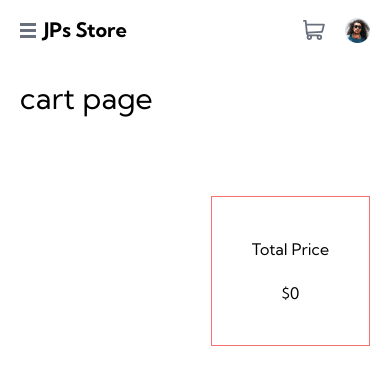
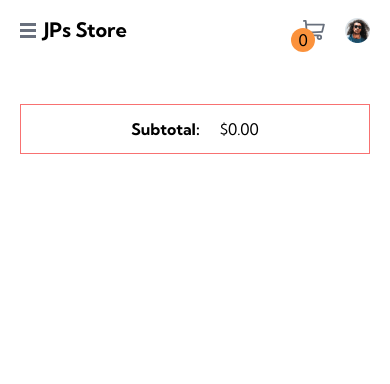
Before and after one commit to jppoullet/fake-ecommerce-page, a React (Vite) app: page /CartPage in a window 390 px wide. Shown: the top 384 px of the page. Built offline with nearby package versions, Linux system fonts and the light colour scheme.

Commit message:
navbar and cart functional for mobile

```diff
--- a/src/components/Navbar.jsx
+++ b/src/components/Navbar.jsx
@@ -1,11 +1,13 @@
-import React, { useState } from "react";
+import React, { useContext, useState } from "react";
 import menuIcon from "../assets/ecommerce-product-page-main/images/icon-menu.svg";
 import cartIcon from "../assets/ecommerce-product-page-main/images/icon-cart.svg";
 import acctImage from "../assets/ecommerce-product-page-main/images/image-avatar.png";
 import { Link } from "react-router-dom";
+import { CartContext } from "./Context";
 
 const Navbar = ({ setRenderedData, data }) => {
   const [isOpen, setIsOpen] = useState(false);
+  const { cartItems, setCartItems } = useContext(CartContext);
 
   const menuHandler = () => {
     setIsOpen(!isOpen);
@@ -40,18 +42,19 @@ const Navbar = ({ setRenderedData, data }) => {
   return (
     <nav className="bg-white">
       {/* Mobile Navbar */}
-      <div className="md:hidden py-4 fixed bg-white w-full top-0 left-0 right-0 px-5 flex justify-between">
+      <div className="md:hidden py-4 fixed bg-white w-full top-0 left-0 right-0 px-5 flex justify-between items-center z-50">
         <div className="flex items-center gap-2">
           <button>
             <img src={menuIcon} alt="menuButton" onClick={menuHandler} />
           </button>
           <h1 className="text-xl font-bold">
-            <a href="/">JPs Store</a>
+            <Link to="/">JPs Store</Link>
           </h1>
-        </div>{" "}
+        </div>
+
         <div className="flex items-center gap-5">
           {/* cart button */}
-          <Link to="/Cart">
+          <Link to="/CartPage">
             <svg
               xmlns="http://www.w3.org/2000/svg"
               className="fill-darkGrayishBlue"
@@ -60,6 +63,9 @@ const Navbar = ({ setRenderedData, data }) => {
             >
               <path d="M20.925 3.641H3.863L3.61.816A.896.896 0 0 0 2.717 0H.897a.896.896 0 1 0 0 1.792h1l1.031 11.483c.073.828.52 1.726 1.291 2.336C2.83 17.385 4.099 20 6.359 20c1.875 0 3.197-1.87 2.554-3.642h4.905c-.642 1.77.677 3.642 2.555 3.642a2.72 2.72 0 0 0 2.717-2.717 2.72 2.72 0 0 0-2.717-2.717H6.365c-.681 0-1.274-.41-1.53-1.009l14.321-.842a.896.896 0 0 0 .817-.677l1.821-7.283a.897.897 0 0 0-.87-1.114ZM6.358 18.208a.926.926 0 0 1 0-1.85.926.926 0 0 1 0 1.85Zm10.015 0a.926.926 0 0 1 0-1.85.926.926 0 0 1 0 1.85Zm2.021-7.243-13.8.81-.57-6.341h15.753l-1.383 5.53Z" />
             </svg>
+            <div className="fixed flex justify-center items-center top-7 right-[75px] bg-orange-400 rounded-full text-base w-2 h-2 p-3">
+              {cartItems.length}
+            </div>
           </Link>
           {/* account profile */}
           <button>
@@ -73,6 +79,14 @@ const Navbar = ({ setRenderedData, data }) => {
           isOpen ? "h-1/5" : "h-0"
         }`}
       >
+        <li
+          onClick={() => {
+            setRenderedData(data);
+            setIsOpen(!isOpen);
+          }}
+        >
+          <Link to="/">Home</Link>
+        </li>
         <li>
           <a onClick={mobileCategoryHandler} id="men's clothing">
             Men
@@ -151,6 +165,9 @@ const Navbar = ({ setRenderedData, data }) => {
             >
               <path d="M20.925 3.641H3.863L3.61.816A.896.896 0 0 0 2.717 0H.897a.896.896 0 1 0 0 1.792h1l1.031 11.483c.073.828.52 1.726 1.291 2.336C2.83 17.385 4.099 20 6.359 20c1.875 0 3.197-1.87 2.554-3.642h4.905c-.642 1.77.677 3.642 2.555 3.642a2.72 2.72 0 0 0 2.717-2.717 2.72 2.72 0 0 0-2.717-2.717H6.365c-.681 0-1.274-.41-1.53-1.009l14.321-.842a.896.896 0 0 0 .817-.677l1.821-7.283a.897.897 0 0 0-.87-1.114ZM6.358 18.208a.926.926 0 0 1 0-1.85.926.926 0 0 1 0 1.85Zm10.015 0a.926.926 0 0 1 0-1.85.926.926 0 0 1 0 1.85Zm2.021-7.243-13.8.81-.57-6.341h15.753l-1.383 5.53Z" />
             </svg>
+            <div className="fixed flex justify-center items-center top-10 right-[90px] bg-orange-400 rounded-full w-2 h-2 p-3">
+              {cartItems.length}
+            </div>
           </Link>
           <button>
             <img src={acctImage} alt="acctImage" width={40} />
--- a/src/components/Products.jsx
+++ b/src/components/Products.jsx
@@ -16,23 +16,23 @@ const Products = ({ renderedData }) => {
     console.log(dataItem);
   };
 
-  const plusHandler = (e, index) => {
-    let productId = e.target.id;
-    let productInput = document.querySelectorAll("input")[index];
-    console.log(`value ${productInput.value}`);
-    productInput.value++;
-  };
+  // const plusHandler = (e, index) => {
+  //   let productId = e.target.id;
+  //   let productInput = document.querySelectorAll("input")[index];
+  //   console.log(`value ${productInput.value}`);
+  //   productInput.value++;
+  // };
 
-  const minusHandler = (e, index) => {
-    let productId = e.target.id;
-    let productInput = document.querySelectorAll("input")[index];
-    console.log(`value ${productInput.value}`);
-    if (productInput.value == 0) {
-      return;
-    } else {
-      productInput.value--;
-    }
-  };
+  // const minusHandler = (e, index) => {
+  //   let productId = e.target.id;
+  //   let productInput = document.querySelectorAll("input")[index];
+  //   console.log(`value ${productInput.value}`);
+  //   if (productInput.value == 0) {
+  //     return;
+  //   } else {
+  //     productInput.value--;
+  //   }
+  // };
 
   const addToCartHandler = (e, index, product) => {
     console.log(`add to cart ${product.title}`);
@@ -66,7 +66,7 @@ const Products = ({ renderedData }) => {
                 <div className="">{d.rating.rate}/5</div>
                 <div>({d.rating.count})</div>
               </div>
-              <div className="font-bold text-lg">${d.price}</div>
+              <div className="font-bold text-lg">${d.price.toFixed(2)}</div>
             </div>
             {/* <div className="flex justify-between items-center w-full mx-auto bottom-0 bg-gray-100 my-2">
               <img
--- a/src/pages/CartPage.jsx
+++ b/src/pages/CartPage.jsx
@@ -12,8 +12,11 @@ const CartPage = () => {
   return (
     <div className="font-kumbhSans">
       <Navbar />
-      <h1 className="text-3xl my-20">cart page</h1>
-      <div className="flex justify-between">
+      <div className="flex flex-col justify-between mt-16">
+        <div className="flex justify-center gap-5 border border-red-400 py-3 my-10">
+          <div className="font-bold">Subtotal:</div>
+          <div>${totalPrice.toFixed(2)}</div>
+        </div>
         <div className="flex flex-col gap-5">
           {cartItems.map((c) => (
             <div
@@ -21,16 +24,16 @@ const CartPage = () => {
               className="flex justify-between items-center gap-10"
             >
               <div className="flex items-center gap-4">
-                <img src={c.image} alt={c.image} className="w-20 max-h-28" />
-                <h2>{c.title}</h2>
+                <img
+                  src={c.image}
+                  alt={c.image}
+                  className="md:w-20 md:max-h-28 w-14 max-h-16"
+                />
+                <h2 className="md:text-lg text-sm">{c.title}</h2>
               </div>
-              <div>${c.price}</div>
+              <div>${c.price.toFixed(2)}</div>
             </div>
           ))}
-        </div>
-        <div className="flex flex-col items-center gap-5 border border-red-400 p-10">
-          <div>Total Price</div>
-          <div>${totalPrice}</div>
         </div>
       </div>
     </div>
```
